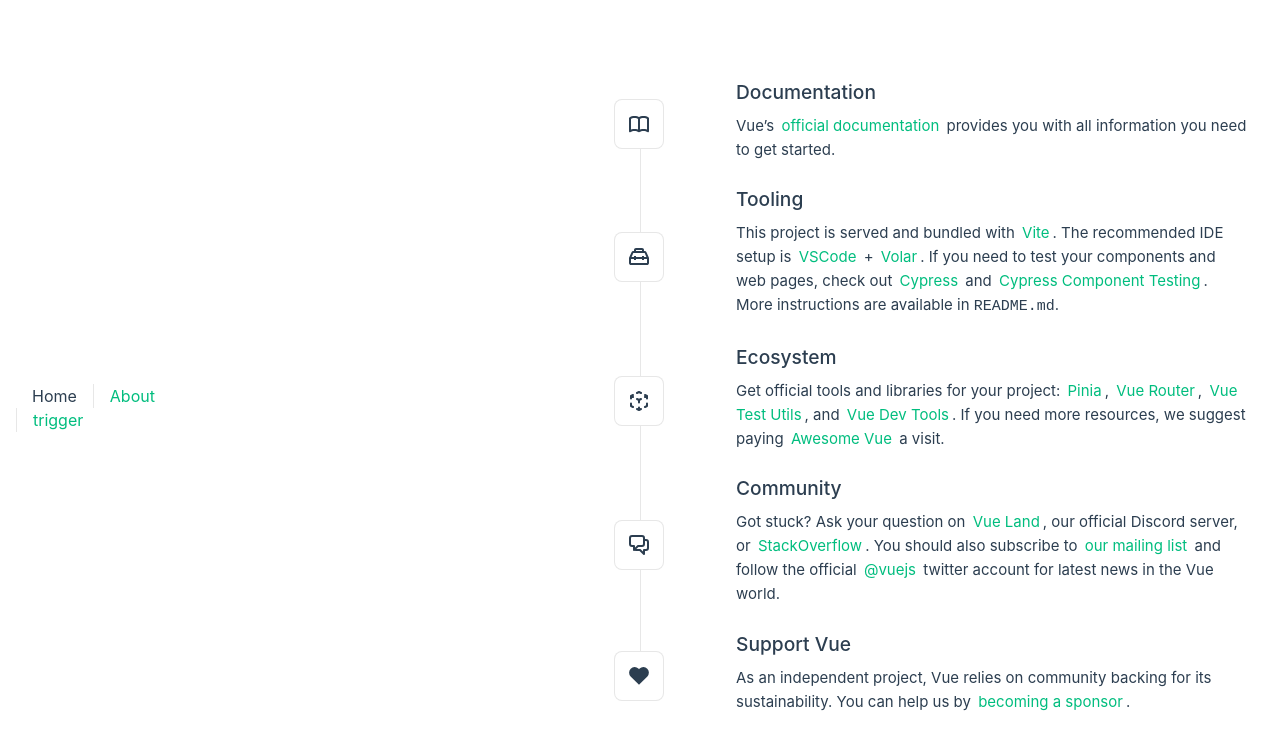
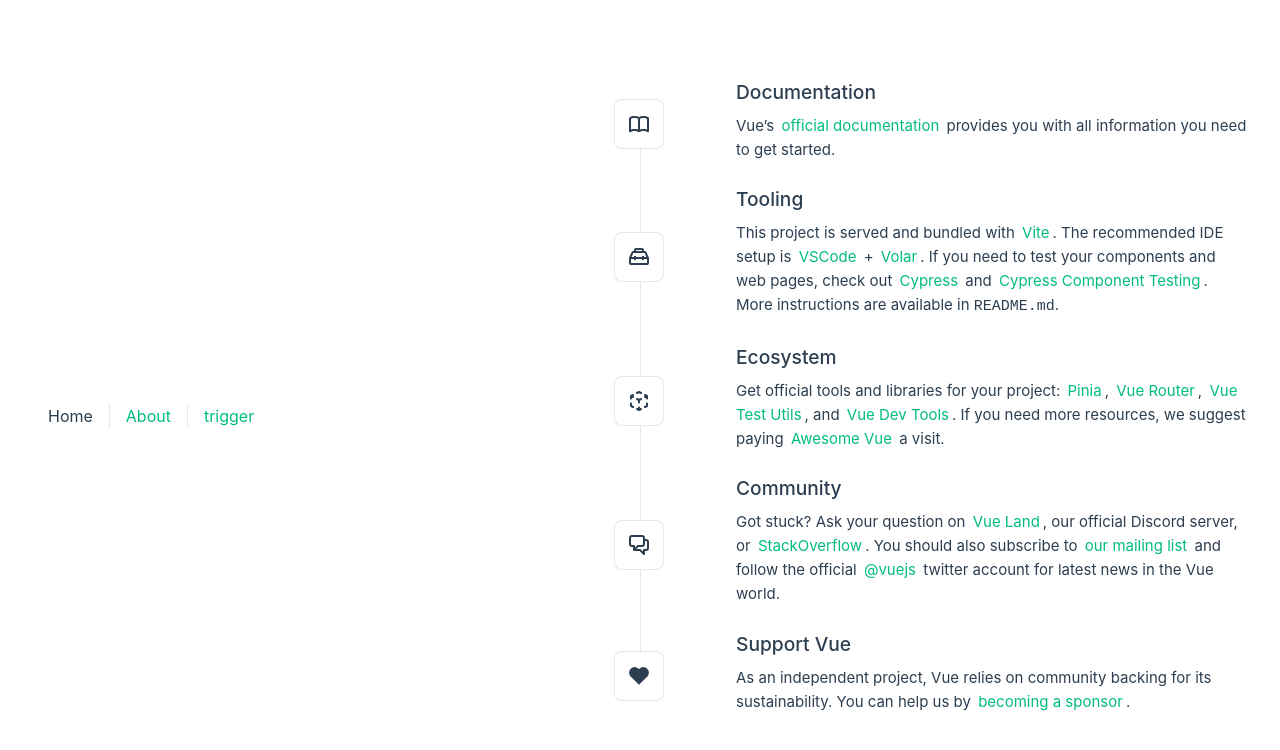
Before and after one commit to PPPPPPan/sourceMap-demo, a Vue app: page / in a window 1280 px wide. Shown: the top 750 px of the page. Built offline with nearby package versions, Linux system fonts and the light colour scheme.

Commit message:
style:App.vue

```diff
--- a/src/App.vue
+++ b/src/App.vue
@@ -77,12 +77,12 @@
   }
 
   nav {
-    text-align: left;
+    font-size: 1rem;
+    /* text-align: left;
     margin-left: -1rem;
-    font-size: 1rem;
 
     padding: 1rem 0;
-    margin-top: 1rem;
+    margin-top: 1rem; */
   }
 }
 </style>
```
